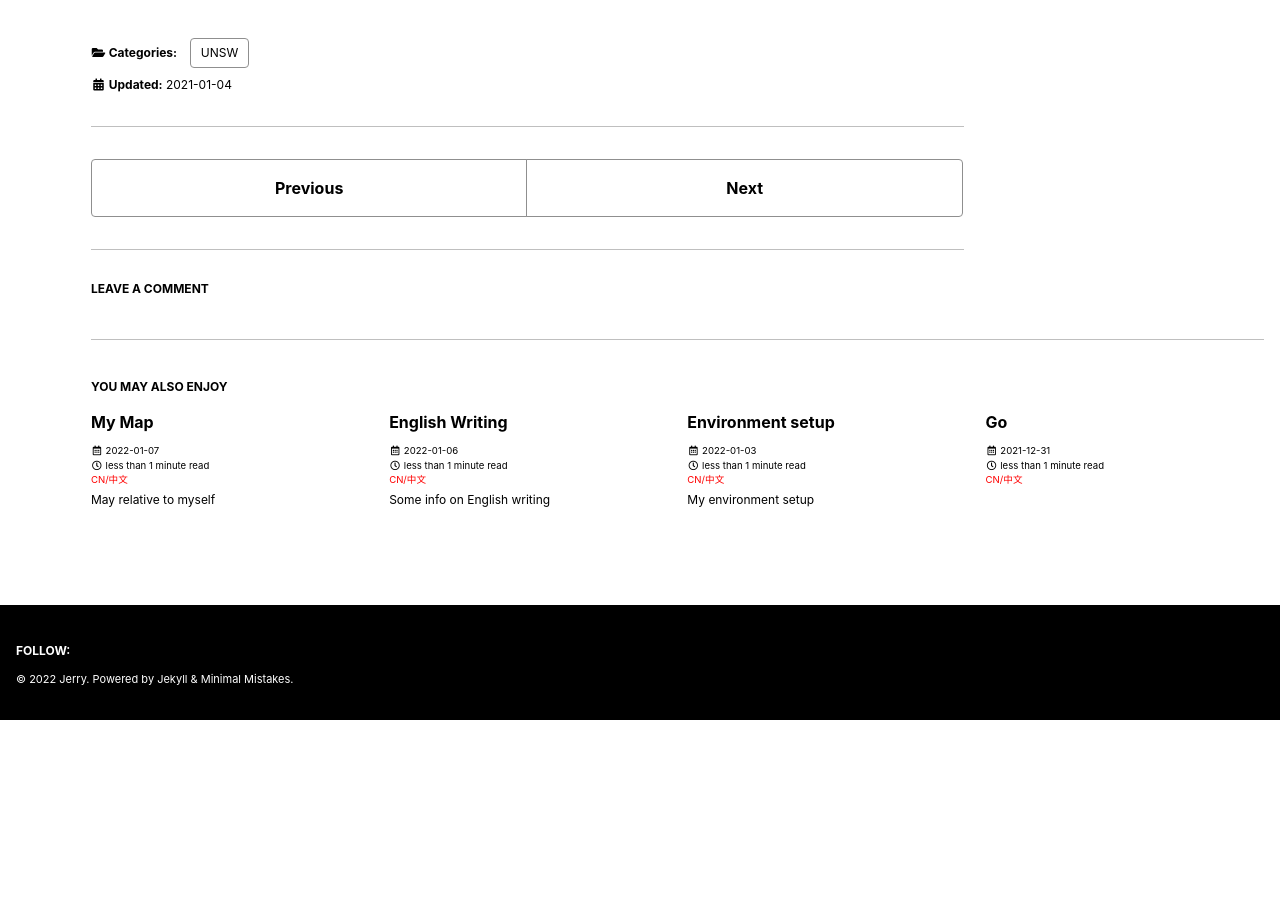
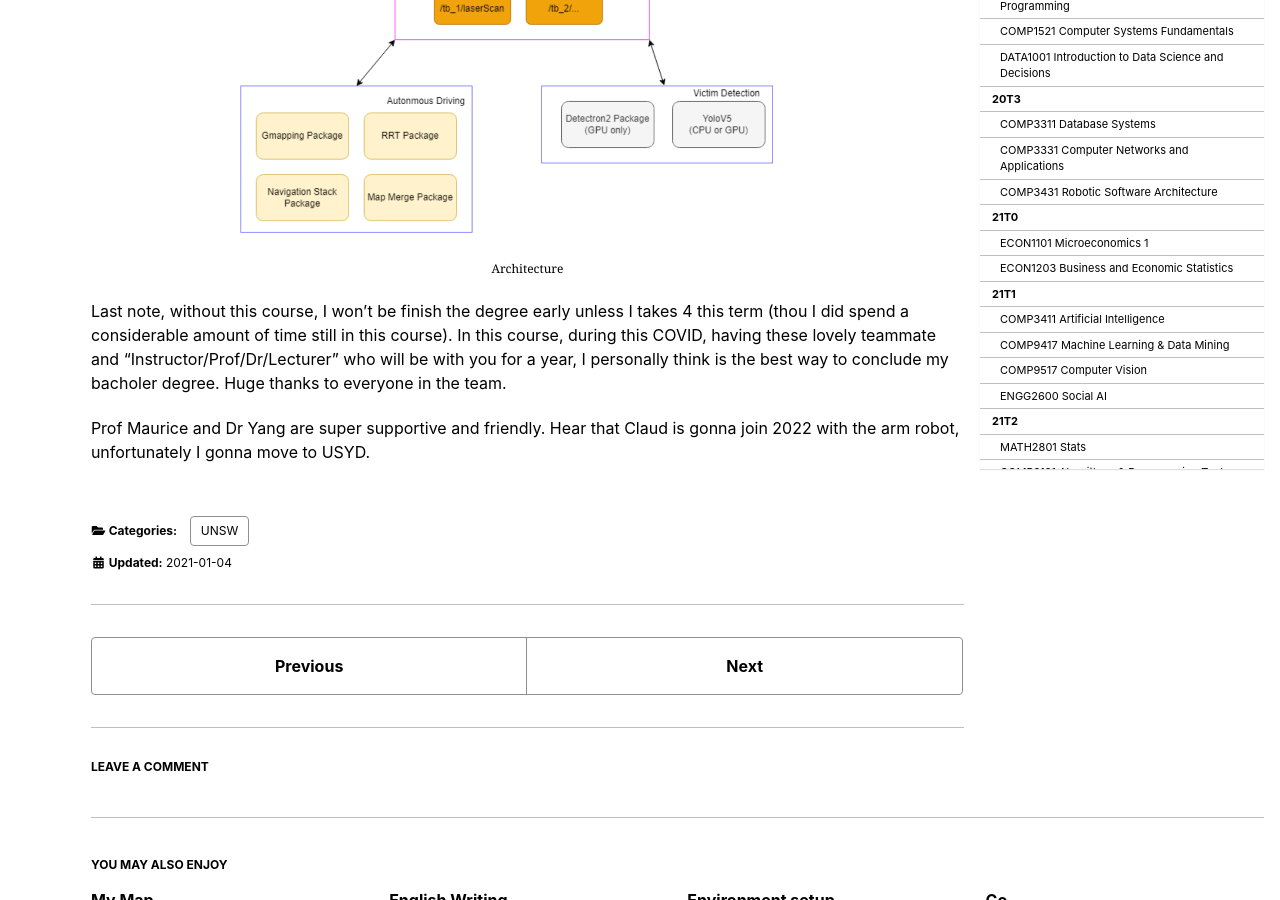
Before and after one commit to postsent/postsent.github.io, a Jekyll site: the page built from _posts/computing/uni/unsw/2021-12-11-courses.md, in a window 1280 px wide and 900 px high, scrolled down 11513 px. Built offline with Jekyll 4.4.1, drawn with Linux system fonts in a browser that asks for light colours; cached includes are drawn as plain includes; emoji names are drawn with the system emoji font; comment, search, counter and statistics services are not loaded; before the commit the page ends 12233 px from its top, so only the background shows below that.

Commit message:
updates: 2600 architecture

```diff
--- a/_posts/computing/uni/unsw/2021-12-11-courses.md
+++ b/_posts/computing/uni/unsw/2021-12-11-courses.md
@@ -480,6 +480,11 @@
 <figcaption align="center">Photo credited: Soical AI Team</figcaption>
 </p>
 
+<p align="center">
+<img width="600" src="/assets/images/unsw-courses/2600-architecture.png" alt="image" />
+<figcaption align="center">Architecture</figcaption>
+</p>
+
 Last note, without this course, I won't be finish the degree early unless I takes 4 this term (thou I did spend a considerable amount of time still in this course). In this course, during this COVID, having these lovely teammate and "Instructor/Prof/Dr/Lecturer" who will be with you for a year, I personally think is the best way to conclude my bacholer degree. Huge thanks to everyone in the team.
 
 Prof Maurice and Dr Yang are super supportive and friendly. Hear that Claud is gonna join 2022 with the arm robot, unfortunately I gonna move to USYD.
```
Also changed, not shown: _posts/computing/jeykll/2021-12-29-logs.md (+2 -0 lines), assets/images/unsw-courses/2600-architecture.png (added).
